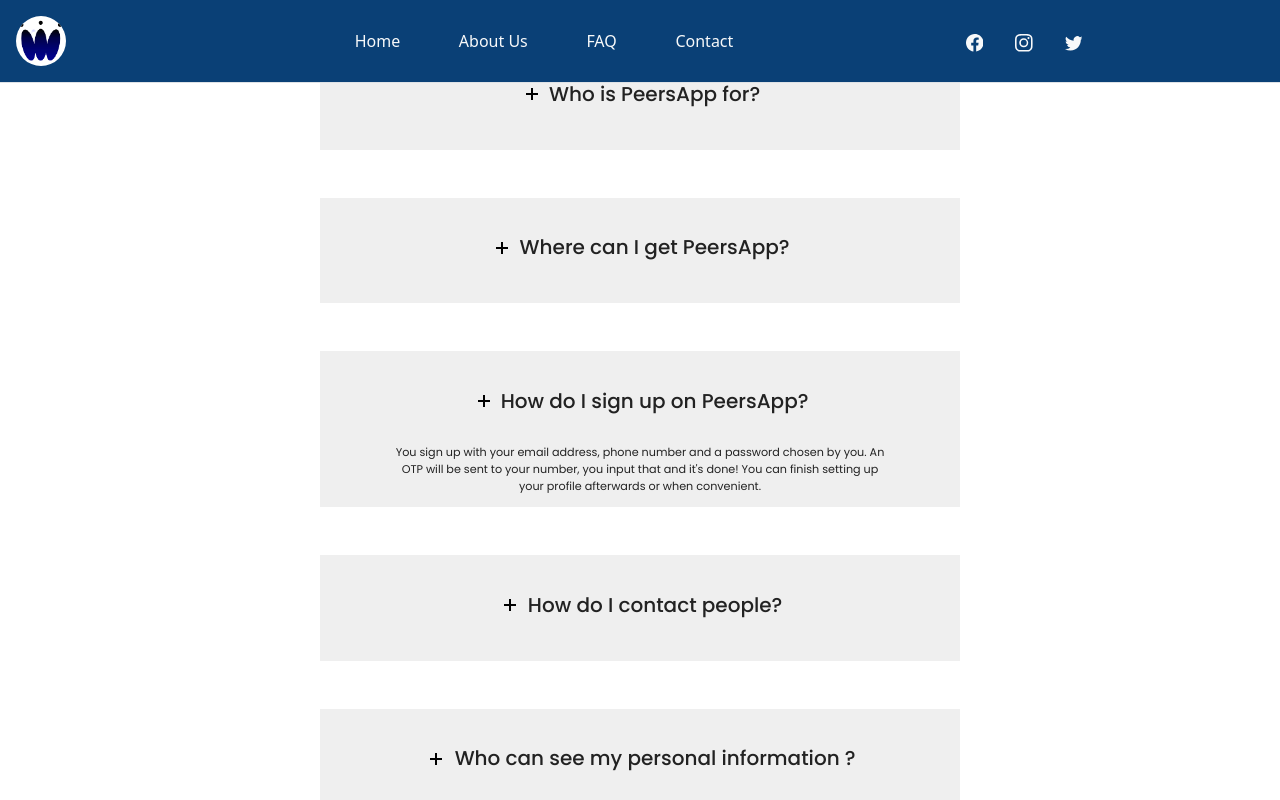
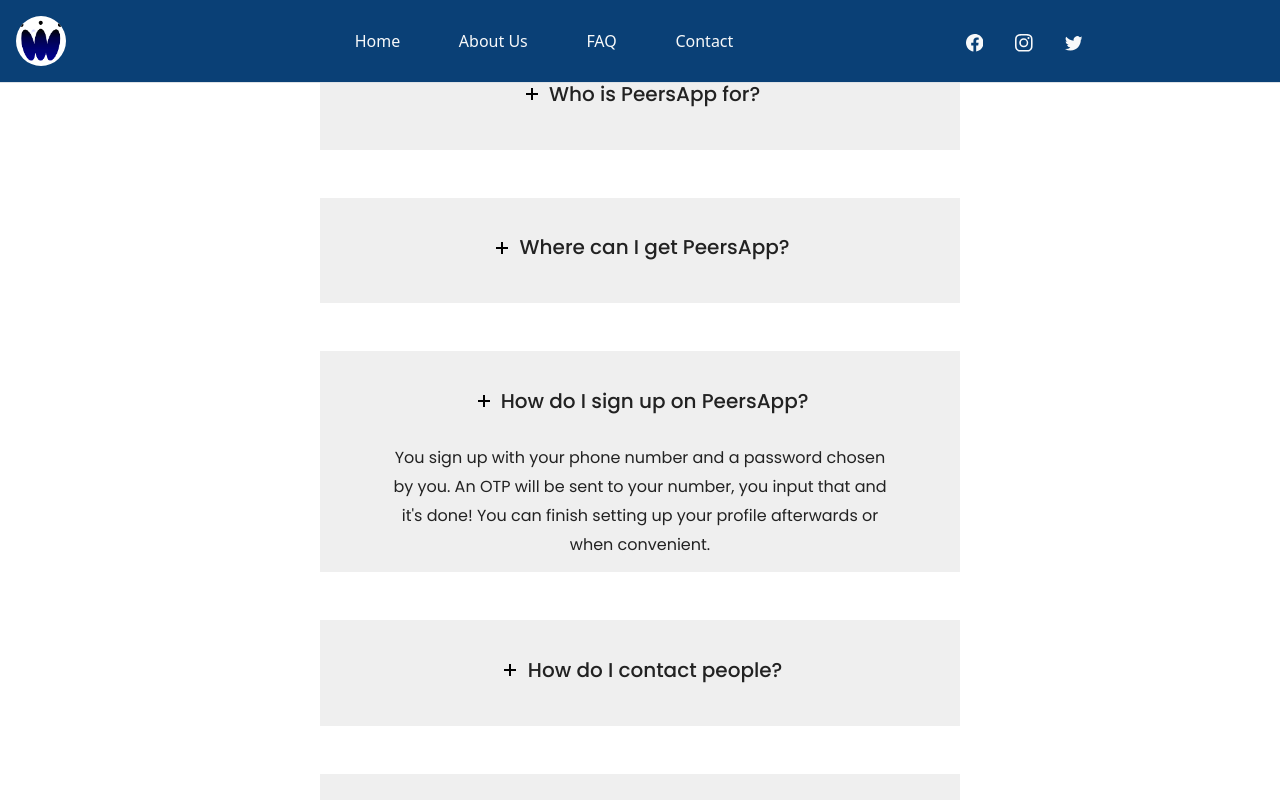
Before and after one commit to PeersApp-Community/peers-react-web-app, a React (Create React App) app: page / in a window 1280 px wide. Both pictures are taken after a click on the element "How do I sign up on PeersApp?". Shown: the part 2360-3160 px from the top of the page. Built offline with nearby package versions, Linux system fonts and the light colour scheme.

Commit message:
worked on the CTA and FAQ

```diff
--- a/package.json
+++ b/package.json
@@ -7,6 +7,7 @@
     "@testing-library/react": "^13.3.0",
     "@testing-library/user-event": "^13.5.0",
     "bootstrap": "^5.1.3",
+    "netlify-cli": "^10.10.0",
     "react": "^18.2.0",
     "react-dom": "^18.2.0",
     "react-icons": "^4.4.0",
--- a/src/components/FAQ.jsx
+++ b/src/components/FAQ.jsx
@@ -32,8 +32,7 @@
                 creating a link between social networking and creating
                 educational opportunities. With PeersApp, you can communicate
                 with course mates, carry out group projects, store and access
-                learning materials, view the status of other students, have
-                access to empowerment opportunities and lots more.
+                learning materials, view the status of other students and lots more.
               </p>
             )}
           </Article>
@@ -89,7 +88,7 @@
 
             {!toggle3 && (
               <p>
-                You sign up with your email address, phone number and a password chosen by
+                You sign up with your phone number and a password chosen by
                 you. An OTP will be sent to your number, you input
                 that and it's done! You can finish setting up your profile
                 afterwards or when convenient.
--- a/src/components/Footer.jsx
+++ b/src/components/Footer.jsx
@@ -11,10 +11,10 @@
                 Learn | Network | Redefine
             <br/>Your School Experience
             </p>
-            <Flex padding="5% 0%" width="100%" justify='space-between' >
+            {/* <Flex padding="5% 0%" width="100%" justify='space-between' >
                 <input type="email" placeholder='email address' />
                 <button>Register</button>
-            </Flex>
+            </Flex> */}
         </FooterSection>
         <FooterSection>
             <h4>Quick Links</h4>
--- a/src/components/styles/learnStyles.js
+++ b/src/components/styles/learnStyles.js
@@ -46,7 +46,7 @@
   }
 
   @media (max-width: 769px) {
-    margin-top: 15%;
+    margin-top: 10%;
     height: 100vh;
     h3 {
       font-size: 2rem;
@@ -443,17 +443,19 @@
   p {
     width: 80%;
     margin: auto;
+    line-height: 1.8;
+    font-size: 1.0rem;
     transition: all 0.3s ease;
   }
 
   @media (max-width: 769px) {
-    width: 80%;
+    width: 100%;
     padding: 5% 1%;
 
     header {
       h5 {
         display: flex;
-        justify-content: space-around;
+        justify-content: center;
         align-items: center;
         width: 100%;
         height: 10vh;
@@ -462,12 +464,16 @@
       }
     }
 
+    p{
+      font-size:0.8rem;
+    }
+
     span {
       font-size: 1.3rem;
     }
   }
 `;
-//  DOWNDLOAD SECTION
+//  DOWNLOAD SECTION
 export const DownloadImg = styled.div`
   display: flex;
   img {
@@ -545,7 +551,7 @@
   align-items: start;
   height: 50vh;
   margin-top: 5%;
-  padding: 3% 3%;
+  padding: 5% 3%;
   background: #efefef;
 
   @media (max-width: 769px) {
```
Also changed, not shown: 1 other file (tests, documents, lock files or other folders).
